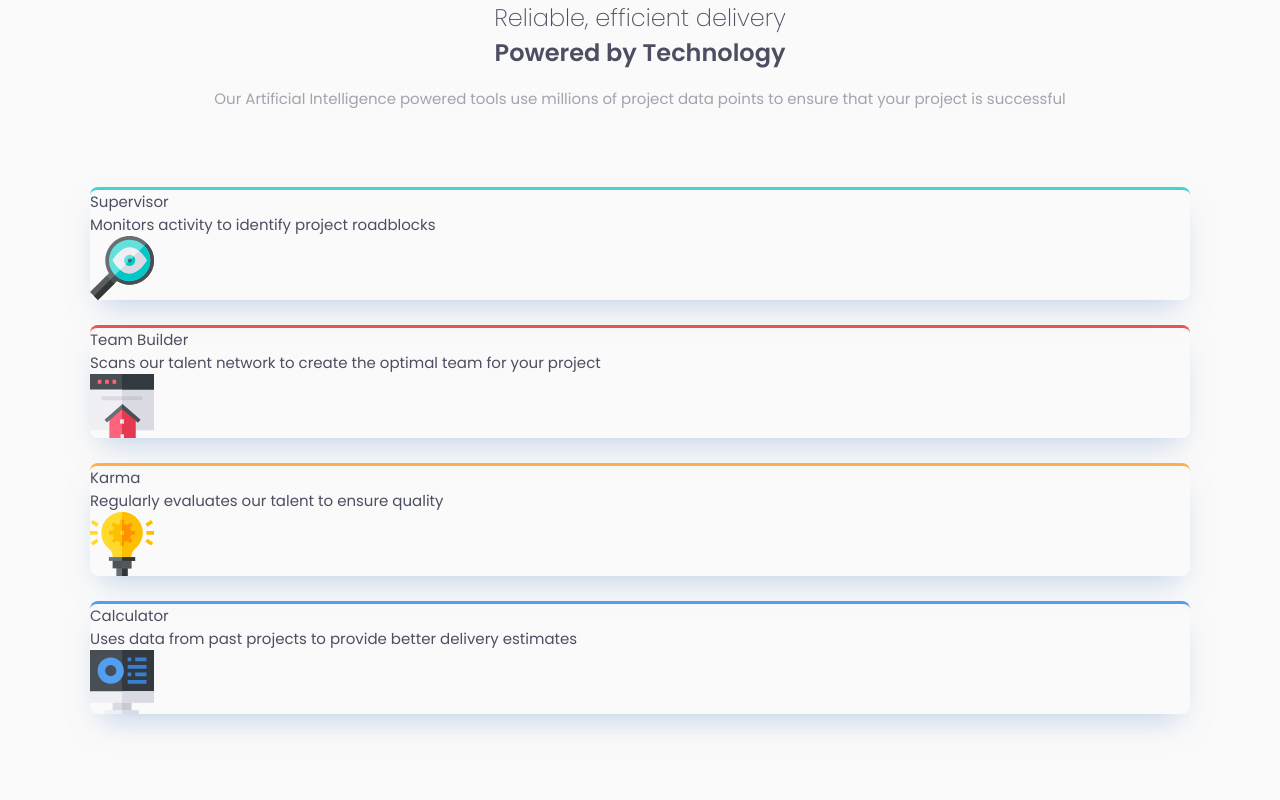
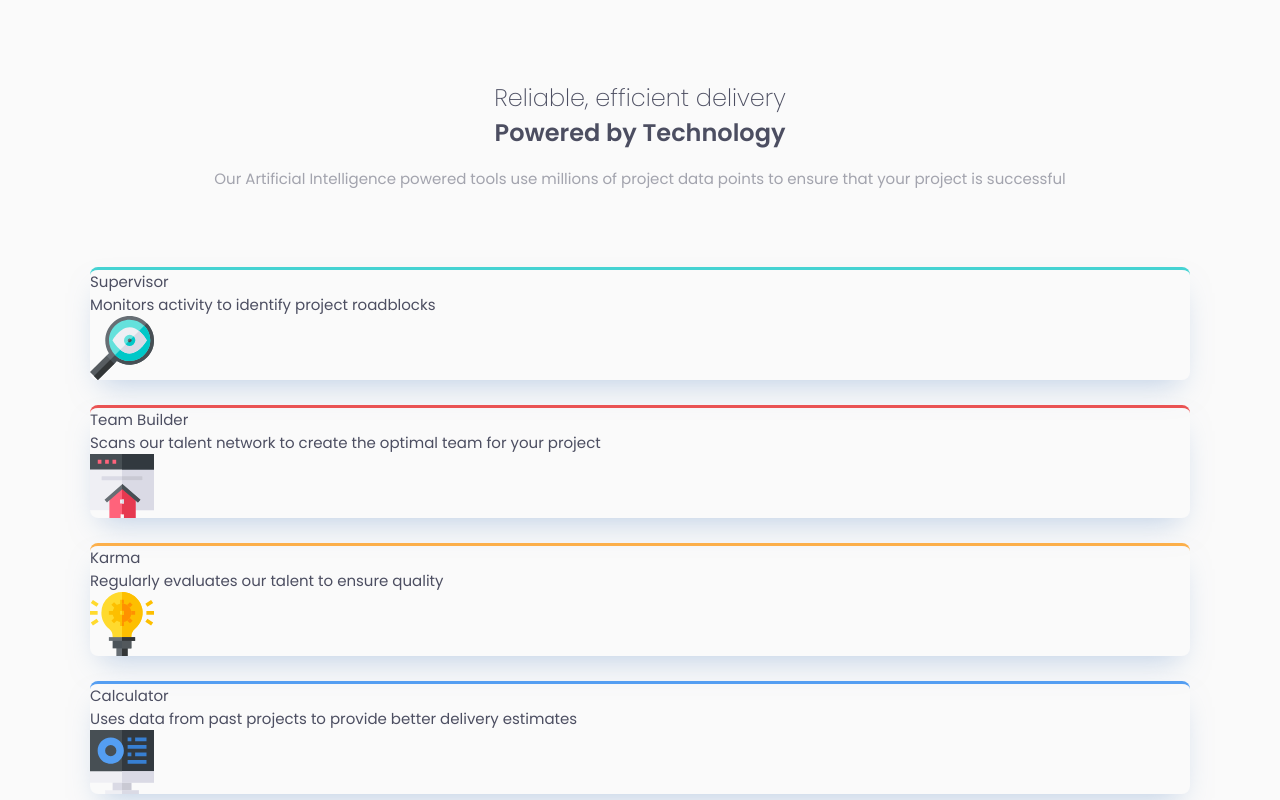
Before and after one commit to solracss/fem-4-card-feature-section, a website built with Vite: page index.html in a window 1280 px wide. Built offline with nearby package versions, Linux system fonts and the light colour scheme.

Commit message:
add top padding for container

```diff
--- a/sass/utilities/_container.scss
+++ b/sass/utilities/_container.scss
@@ -4,4 +4,5 @@
 
 	width: min(100% - $padding, $max-width);
 	margin-inline: auto;
+	padding-top: 5rem;
 }
```
